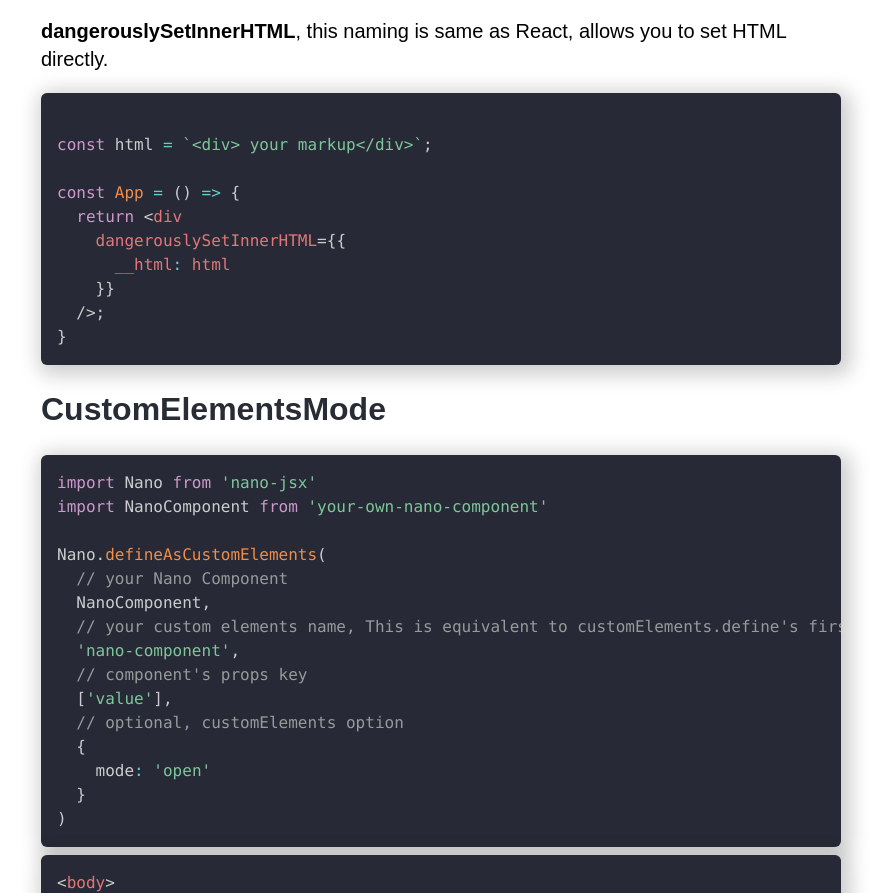
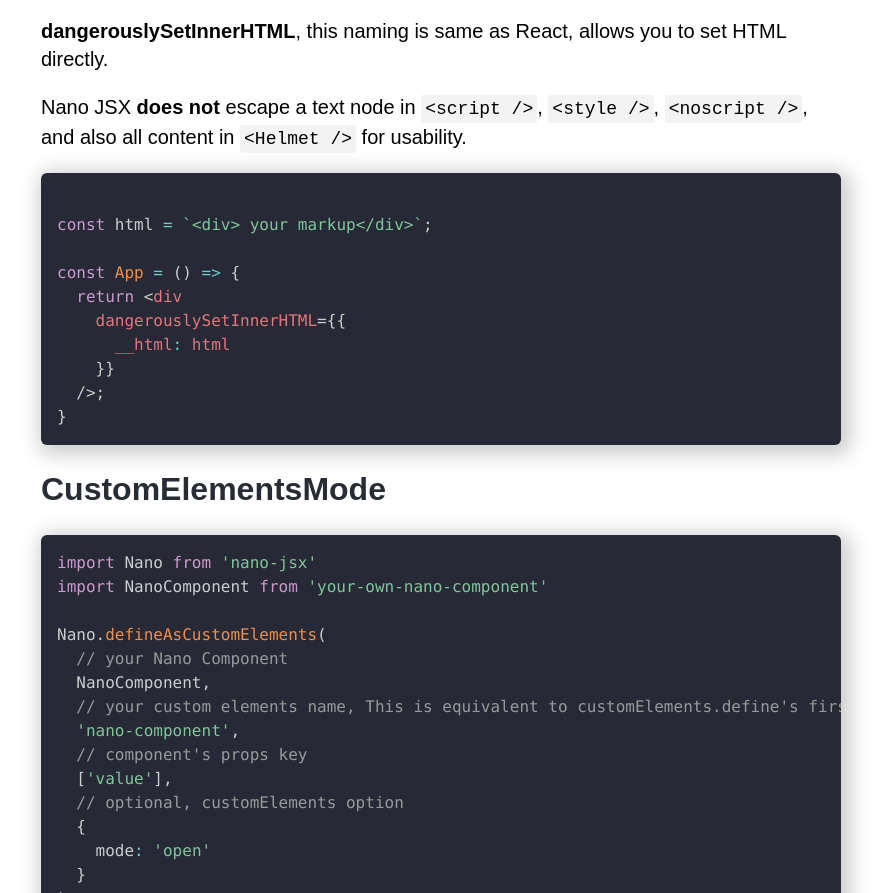
Before and after one commit to nanojsx/nanojsx.github.io, a website: page docs.html in a window 1280 px wide. Shown: the part 7072-7965 px from the top of the page, without its empty margins (199-1088 px from the left). Drawn offline with Linux system fonts and the light colour scheme.

Commit message:
Update: uadd describe about what nano-jsx does not escape (#4)

```diff
--- a/docs.html
+++ b/docs.html
@@ -111,6 +111,7 @@
         <h2>dangerouslySetInnerHTML</h2>
         <p>Nano JSX escapes text as a default behavior, this behavior protects your application from crises such as XSS attacks, but sometimes you want not to escape text. Nano JSX provides API for that time as well as React.</p>
         <p><strong>dangerouslySetInnerHTML</strong>, this naming is same as React, allows you to set HTML directly.</p>
+        <p>Nano JSX <strong>does not</strong> escape a text node in <code class="is-code">	&lt;script /&gt;</code>, <code class="is-code">	&lt;style /&gt;</code>, <code class="is-code">	&lt;noscript /&gt;</code>, and also all content in <code class="is-code">	&lt;Helmet /&gt;</code> for usability.</p>
         <pre><code id="dangerouslySetInnerHTML" class="language-tsx">loading...</code></pre>
 
         <h2>CustomElementsMode</h2>
```
